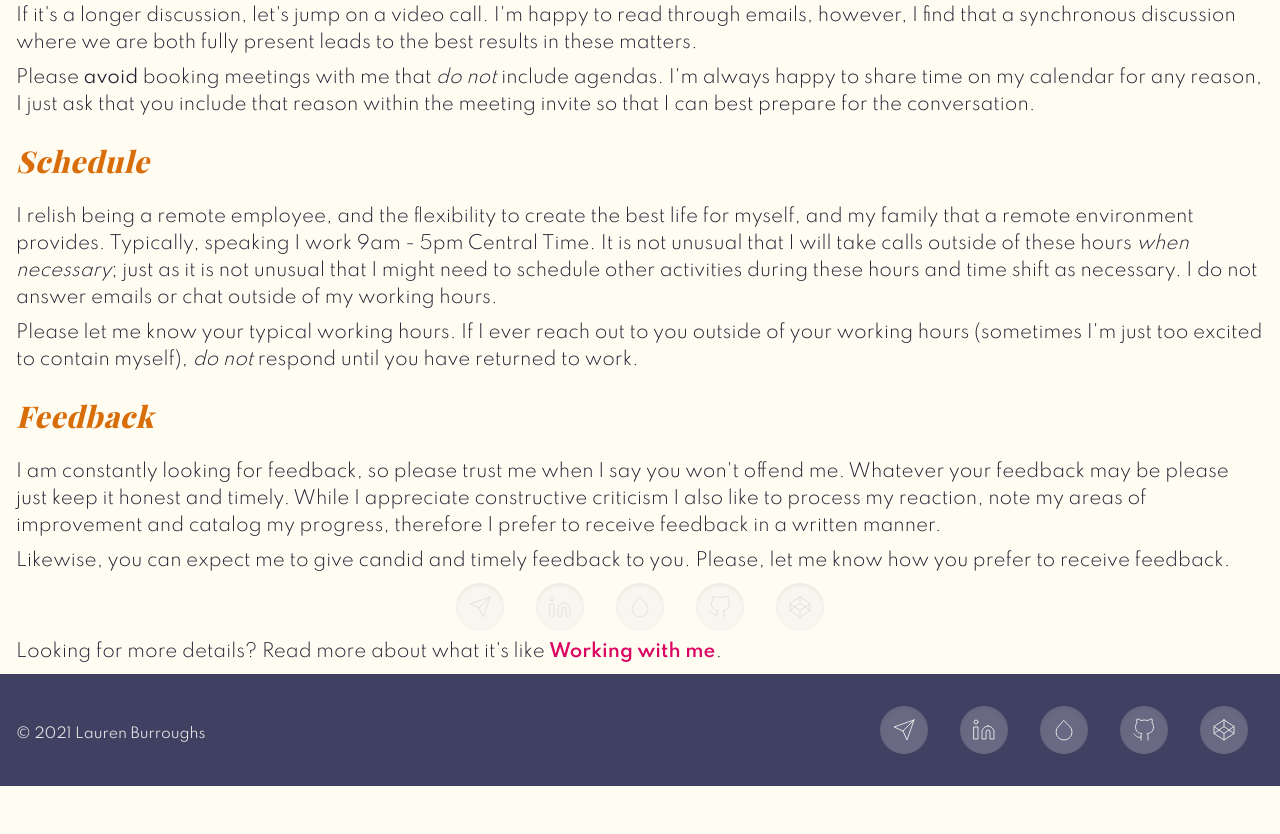
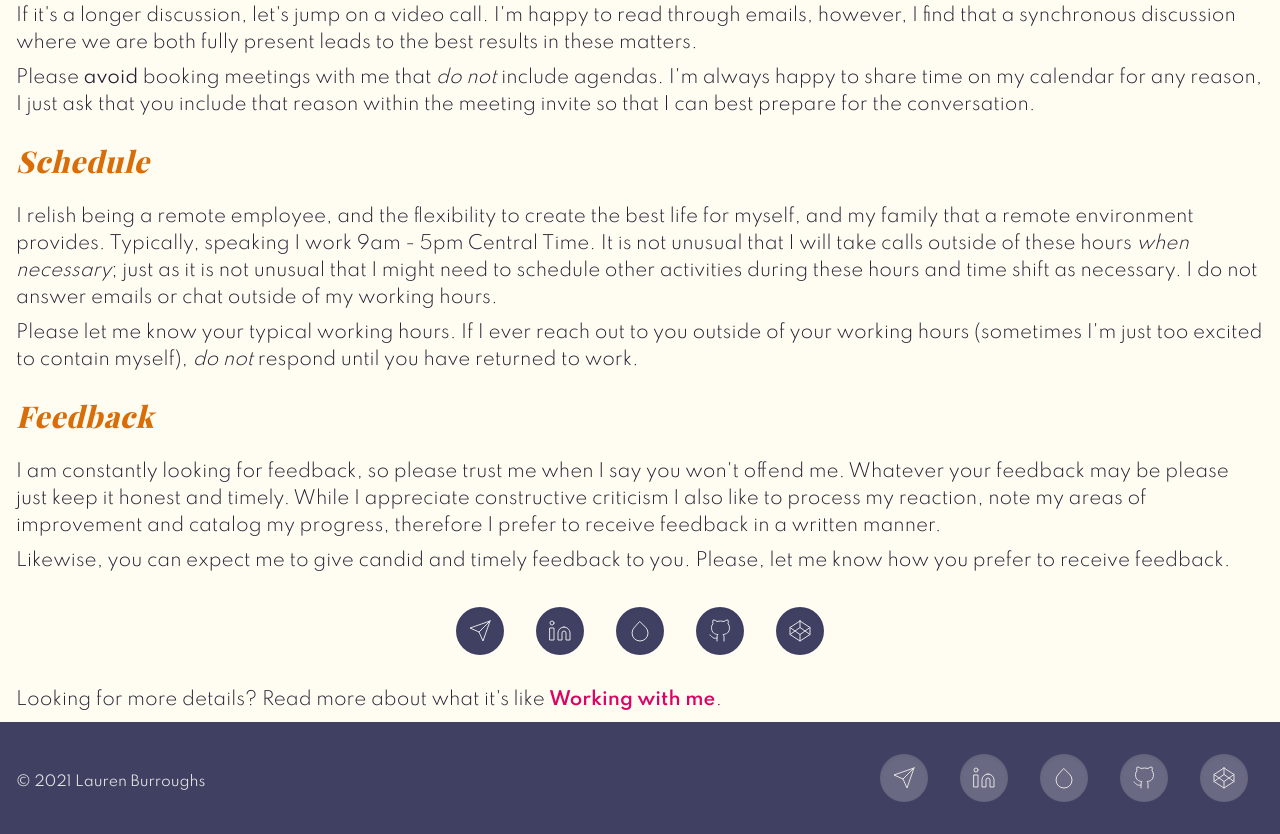
Before and after one commit to labbydev/portfolio, a Gatsby site: page /readme in a window 1280 px wide. Shown: the part 751-1585 px from the top of the page. Before the commit the page ends 1537 px from the top, so only its background shows below. Built offline with nearby package versions, Linux system fonts and the light colour scheme; Gatsby itself is replaced by a stand-in of ours; a web font is replaced by a local one.

Commit message:
feat(icon menu): add a secondary variant of icon menu

```diff
--- a/src/components/footer.js
+++ b/src/components/footer.js
@@ -18,30 +18,35 @@ const Footer = () => (
           <IconMenuItem
             to={`mailto:labyrwa@gmail.com`}
             label={`Send Email`}
+            bgColor={`gray`}
           >
             <Send strokeWidth={1}/>
           </IconMenuItem>
           <IconMenuItem
             to={`https://www.linkedin.com/in/labbydev/`}
             label={`See LinkedIn profile`}
+            bgColor={`gray`}
           >
             <Linkedin strokeWidth={1}/>
           </IconMenuItem>
           <IconMenuItem
             to={`https://drupal.org/u/labbydev`}
             label={`See Drupal user profile`}
+            bgColor={`gray`}
           >
             <Droplet strokeWidth={1}/>
           </IconMenuItem>
           <IconMenuItem
             to={`https://github.com/labbydev`}
             label={`See GitHub profile`}
+            bgColor={`gray`}
           >
             <GitHub strokeWidth={1}/>
           </IconMenuItem>
           <IconMenuItem
             to={`https://codepen.io/labbydev`}
             label={`See CodePen profile`}
+            bgColor={`gray`}
           >
             <Codepen strokeWidth={1}/>
           </IconMenuItem>
--- a/src/components/menu-item--icon.js
+++ b/src/components/menu-item--icon.js
@@ -1,17 +1,26 @@
 import React from "react"
 
-const IconMenuItem = props => (
+const bgColors = {
+  gray: `bg-gray-100 bg-opacity-25 hover:bg-opacity-75 focus:bg-opacity-75 hover:bg-secondary focus:bg-secondary`,
+  secondary: `bg-tertiary hover:bg-opacity-75 focus:bg-opacity-75 hover:bg-secondary focus:bg-secondary`
+}
+
+const IconMenuItem = (props) => {
+  return (
     <li
       className={`inline-block mb-8 sm:mb-0`}
     >
       <a
         href={props.to}
-      className={`icon-link relative mx-4 no-underline block text-lg lg:text-xl text-gray-100 bg-gray-100 bg-opacity-25 rounded-full h-12 w-12 flex items-center justify-center hover:bg-secondary hover:bg-opacity-75 hover:text-white focus:bg-opacity-75 focus:text-tertiary focus:bg-secondary shadow-inner`}
+        className={`
+        ${bgColors[props.bgColor] || bgColors.gray}
+          icon-link relative mx-4 no-underline block text-lg lg:text-xl text-gray-100 rounded-full h-12 w-12 flex items-center justify-center hover:text-white focus:text-tertiary shadow-inner`}
         aria-label={props.label}
       >
         {props.children}
       </a>
     </li>
   )
+}
 
 export default IconMenuItem
--- a/src/pages/readme.js
+++ b/src/pages/readme.js
@@ -36,35 +36,40 @@ export default function README({ data }) {
         <p>Likewise, you can expect me to give candid and timely feedback to you. Please, let me know how you prefer to receive feedback.</p>
         <ul
           aria-label={`Contact Menu`}
-          className={`text-center`}
+          className={`text-center mt-8 mb-8`}
         >
           <IconMenuItem
             to={`mailto:labyrwa@gmail.com`}
             label={`Send Email`}
+            bgColor={`secondary`}
           >
             <Send strokeWidth={1}/>
           </IconMenuItem>
           <IconMenuItem
             to={`https://www.linkedin.com/in/labbydev/`}
             label={`See LinkedIn profile`}
+            bgColor={`secondary`}
           >
             <Linkedin strokeWidth={1}/>
           </IconMenuItem>
           <IconMenuItem
             to={`https://drupal.org/u/labbydev`}
             label={`See Drupal user profile`}
+            bgColor={`secondary`}
           >
             <Droplet strokeWidth={1}/>
           </IconMenuItem>
           <IconMenuItem
             to={`https://github.com/labbydev`}
             label={`See GitHub profile`}
+            bgColor={`secondary`}
           >
             <GitHub strokeWidth={1}/>
           </IconMenuItem>
           <IconMenuItem
             to={`https://codepen.io/labbydev`}
             label={`See CodePen profile`}
+            bgColor={`secondary`}
           >
             <Codepen strokeWidth={1}/>
           </IconMenuItem>
```
Lines whose indentation alone changed are shown as unchanged.
